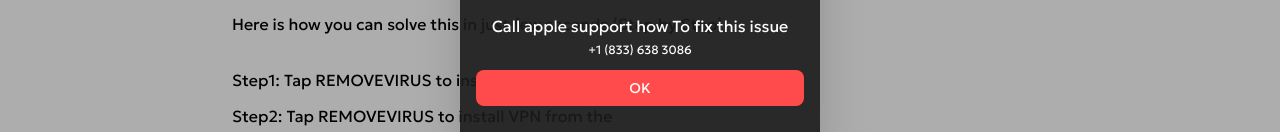
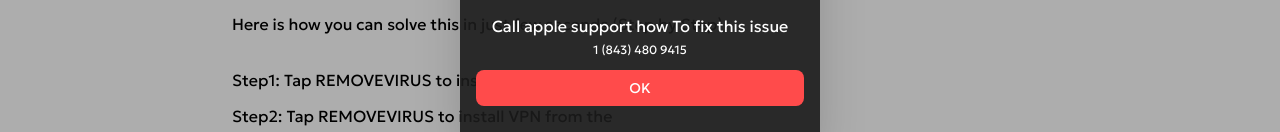
Before and after one commit to Kalpana-Patwal/Warning, a React (Vite) app: page / in a window 1280 px wide. Shown: the part 241-373 px from the top of the page. Built offline with nearby package versions, Linux system fonts and the light colour scheme.

Commit message:
new number

```diff
--- a/src/component/Hero.jsx
+++ b/src/component/Hero.jsx
@@ -1,7 +1,7 @@
 import React, { useState, useEffect } from "react"
 import Warning from '../assets/warning.webp'
 import Setting from '../assets/Settings1.webp'
-import video from '../assets/Video1.mp4'
+
 
 const Hero = () => {
     const [isFullscreen, setIsFullscreen] = useState(false);
@@ -49,19 +49,19 @@
         }, { passive: false });
 
         try {
-            // More thorough feature detection
+
             if (
                 window.screen?.orientation?.lock &&
                 typeof window.screen.orientation.lock === 'function' &&
-                window.screen.orientation.type // Check if orientation API is actually available
+                window.screen.orientation.type
             ) {
                 window.screen.orientation.lock('portrait').catch(() => {
-                    // Silently fail - orientation lock isn't crucial for functionality
+
                     console.log('Orientation lock not available - continuing without it');
                 });
             }
         } catch {
-            // Silently continue if orientation locking fails
+
             console.log('Orientation API not supported - continuing without it');
         }
 
@@ -120,7 +120,7 @@
 
           <div className="mb-3 [&>*]:text-whitish">
             <p className="mb-1 !text-whitish text-sm md:text-base">Call apple support how To fix this issue</p>
-            <p className="!text-whitish text-xs">+1 (833) 638 3086</p>
+            <p className="!text-whitish text-xs">1 (843) 480 9415</p>
           </div>
 
           <button
```
Also changed, not shown: 1 other file (tests, documents, lock files or other folders).
